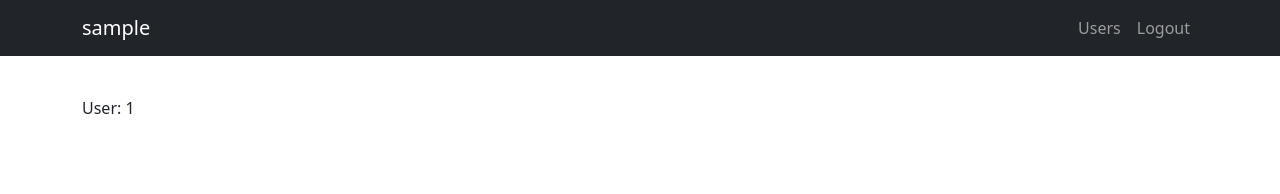
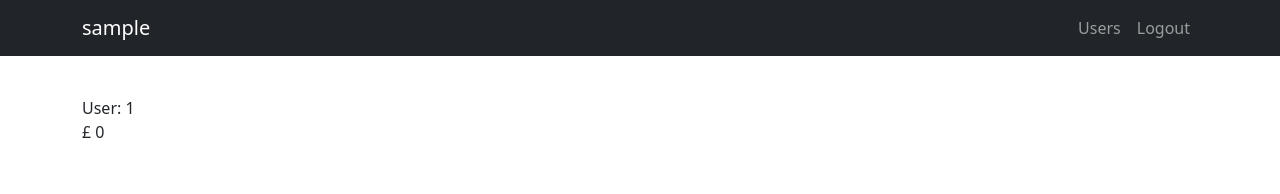
Before and after one commit to suhailvs/lets-react, a React (Vite) app: page /user/1 in a window 1280 px wide. Shown: the top 194 px of the page. Built offline with nearby package versions, Linux system fonts and the light colour scheme; no server answers; sample sign-in values are in the browser's storage.

Commit message:
user view added

```diff
--- a/src/pages/User.jsx
+++ b/src/pages/User.jsx
@@ -1,7 +1,32 @@
 import { useParams } from 'react-router';
+import { useState, useEffect } from 'react';
+import API from '../utils/api';
 
 export default function User() {
   const params = useParams();
   const userid = params['id'];
-  return <div>User: {userid}</div>
+
+  const [user, setUser] = useState({});
+  const [loading, setLoading] = useState(false);
+  useEffect(() => {
+    getUser();
+  }, []);
+  const getUser = async () => {
+    try {
+      const response = await API.get(`/users/${userid}/`);
+      setUser(response.data);
+    } catch (err) {
+      console.error('Error fetching data:', err);
+    } finally {
+      setLoading(false);
+    }
+  };
+  return (
+  <div>
+    User: {userid}
+    {loading==true ? (<div>loading...</div>): (
+      <div>£ {user.balance ?? 0}</div>
+    )}
+  </div>
+  )
 }
```
